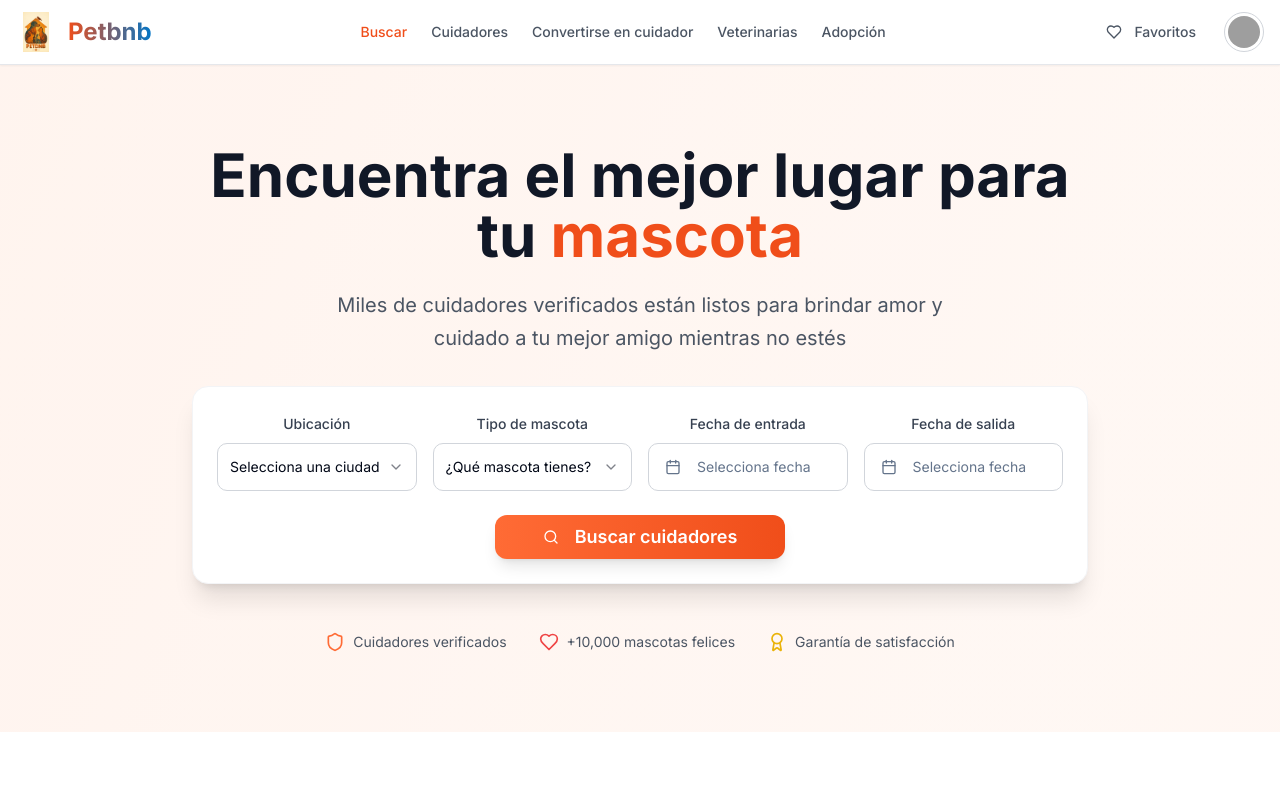
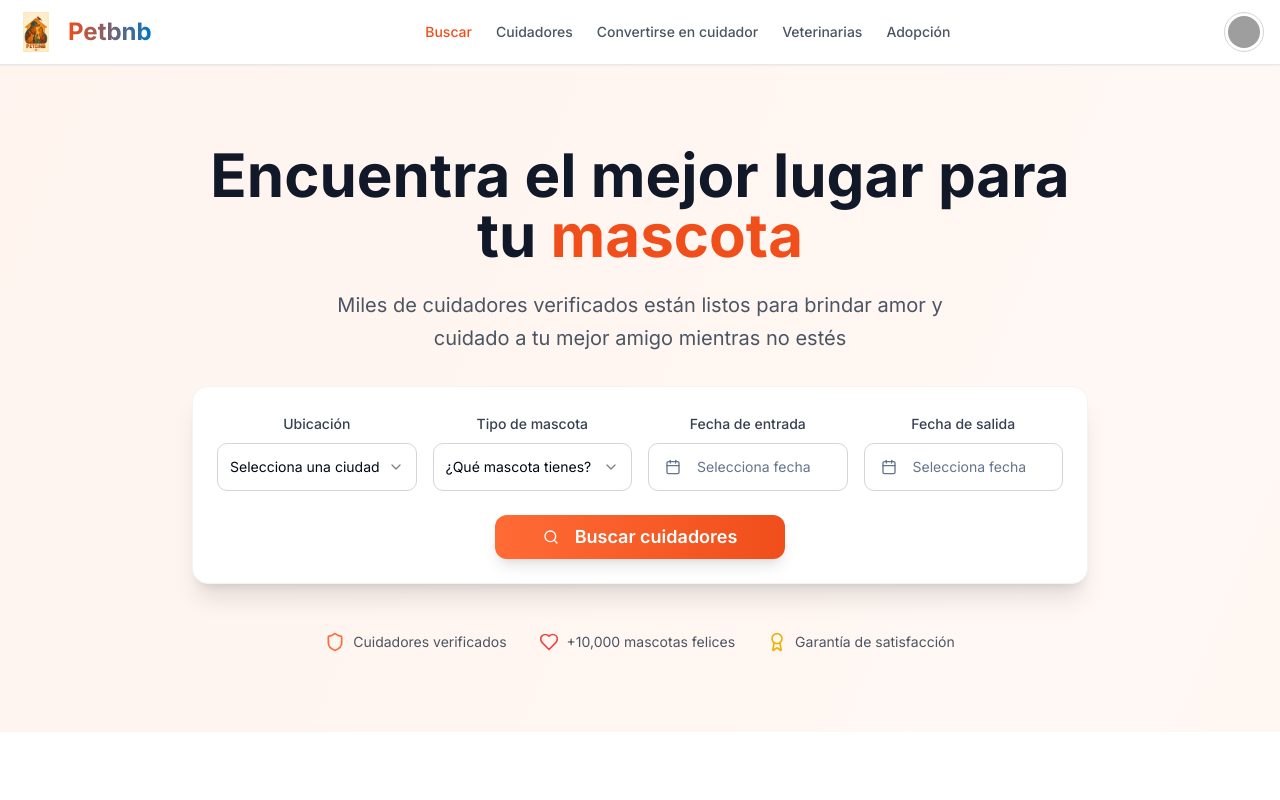
Before and after one commit to mikeplasc/petbnb-paw-palace-ui, a React (Vite) app: page / in a window 1280 px wide. Shown: the top 800 px of the page. Built offline with nearby package versions, Linux system fonts and the light colour scheme; grey boxes are pictures that could not be loaded.

Commit message:
Remove Favorites from navbar
Removed the Favorites link and button from the navbar.

```diff
--- a/src/components/Navbar.tsx
+++ b/src/components/Navbar.tsx
@@ -9,7 +9,7 @@ import {
   DropdownMenuSeparator,
   DropdownMenuTrigger,
 } from '@/components/ui/dropdown-menu';
-import { Heart, User, Calendar, Settings, Menu, Stethoscope } from 'lucide-react';
+import { User, Calendar, Settings, Menu, Stethoscope } from 'lucide-react';
 import { useState } from 'react';
 
 const Navbar = () => {
@@ -83,20 +83,6 @@ const Navbar = () => {
 
         {/* User Menu */}
         <div className="flex items-center space-x-4">
-          <Button
-            variant="ghost"
-            size="sm"
-            className={`hidden sm:flex items-center space-x-1 transition-colors ${
-              isActive('/favorites') ? 'text-primary-600' : 'text-gray-600 hover:text-primary-600'
-            }`}
-            asChild
-          >
-            <Link to="/favorites">
-              <Heart className="w-4 h-4" />
-              <span>Favoritos</span>
-            </Link>
-          </Button>
-
           <DropdownMenu open={isMenuOpen} onOpenChange={setIsMenuOpen}>
             <DropdownMenuTrigger asChild>
               <Button
@@ -134,12 +120,6 @@ const Navbar = () => {
                 <Link to="/my-veterinaries">
                   <Stethoscope className="mr-2 h-4 w-4" />
                   <span>Mis veterinarias</span>
-                </Link>
-              </DropdownMenuItem>
-              <DropdownMenuItem asChild className="cursor-pointer hover:bg-gray-50">
-                <Link to="/favorites">
-                  <Heart className="mr-2 h-4 w-4" />
-                  <span>Favoritos</span>
                 </Link>
               </DropdownMenuItem>
               <DropdownMenuSeparator />
@@ -218,14 +198,6 @@ const Navbar = () => {
           >
             Adopción
           </Link>
-          <Link
-            to="/favorites"
-            className={`text-sm font-medium px-3 py-2 rounded-md transition-colors whitespace-nowrap ${
-              isActive('/favorites') ? 'bg-primary-100 text-primary-600' : 'text-gray-600 hover:text-primary-600'
-            }`}
-          >
-            Favoritos
-          </Link>
         </div>
       </div>
     </nav>
```
